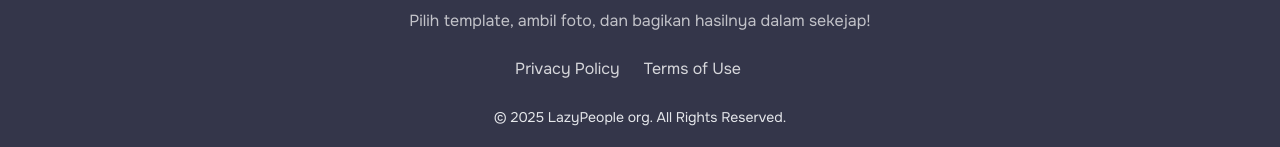
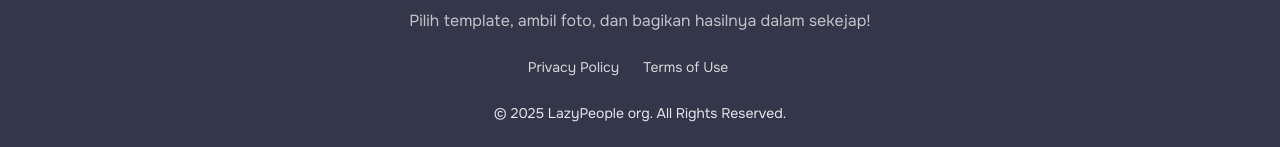
Before and after one commit to AnggaaIs/picapop, a Next.js app: page / in a window 1280 px wide. Shown: the part 2625-2772 px from the top of the page. Built offline with nearby package versions, Linux system fonts and the light colour scheme; no server answers.

Commit message:
style: adjust text size in Footer component for better readability

```diff
--- a/src/components/Footer.tsx
+++ b/src/components/Footer.tsx
@@ -8,7 +8,7 @@ export default function Footer() {
           PicaPop
         </Link>
         <p className="mb-6 mt-2 text-white/70">Pilih template, ambil foto, dan bagikan hasilnya dalam sekejap!</p>
-        <ul className="flex flex-wrap justify-center items-center mb-6 text-white/80">
+        <ul className="flex text-sm flex-wrap justify-center items-center mb-6 text-white/80">
           <li>
             <a href="/privacy-policy" className="mr-4 hover:underline md:mr-6">Privacy Policy</a>
           </li>
```
